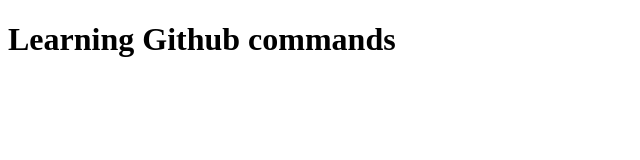
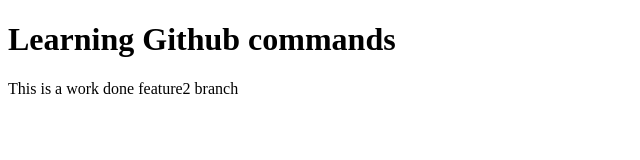
Before and after one commit to Pramodengnbj/Author_one, a plain HTML site: page index.html in a window 1280 px wide. Shown: the whole page, without its empty margins (0-640 px from the left). Drawn offline with Linux system fonts and the light colour scheme.

Commit message:
Added paragraph

```diff
--- a/index.html
+++ b/index.html
@@ -7,6 +7,7 @@
 </head>
 <body>
     <h1> Learning Github commands</h1>
+    <p>This is a work done feature2 branch</p>
 
 </body>
 </html>
```
